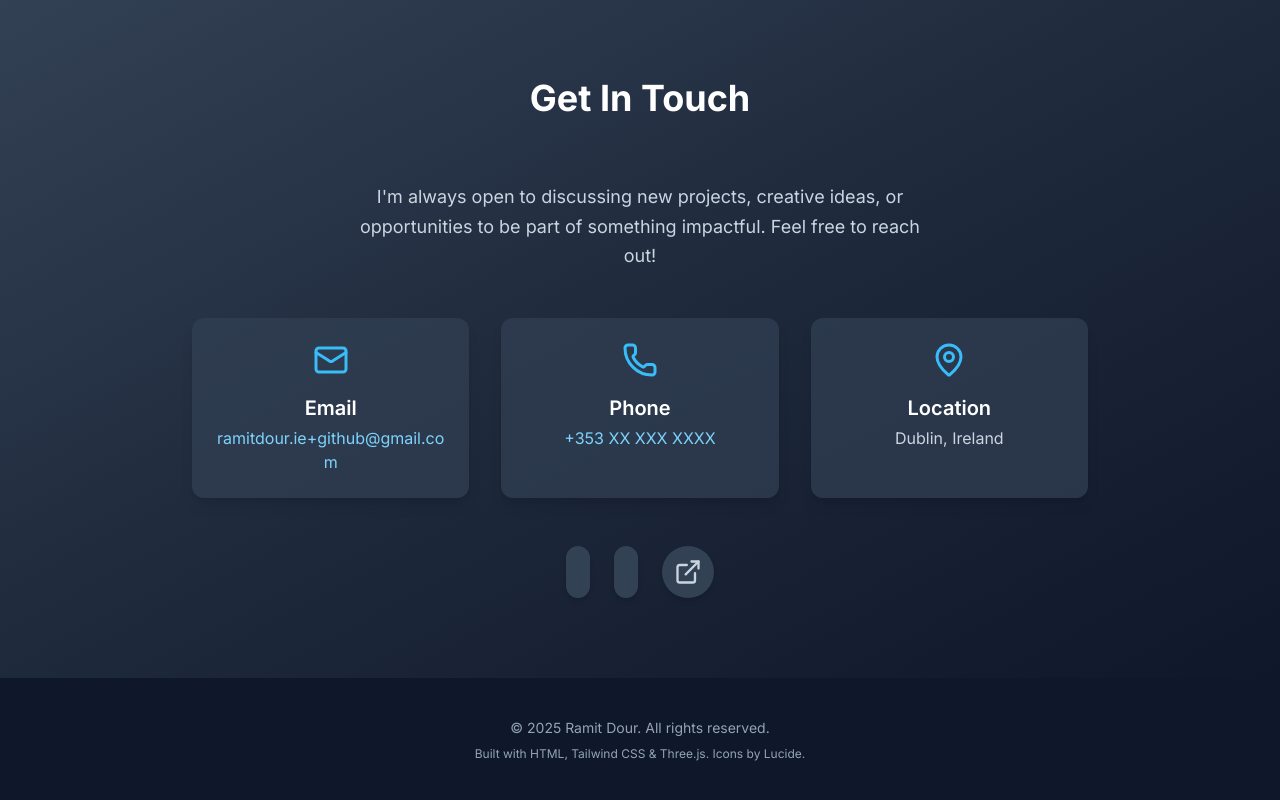
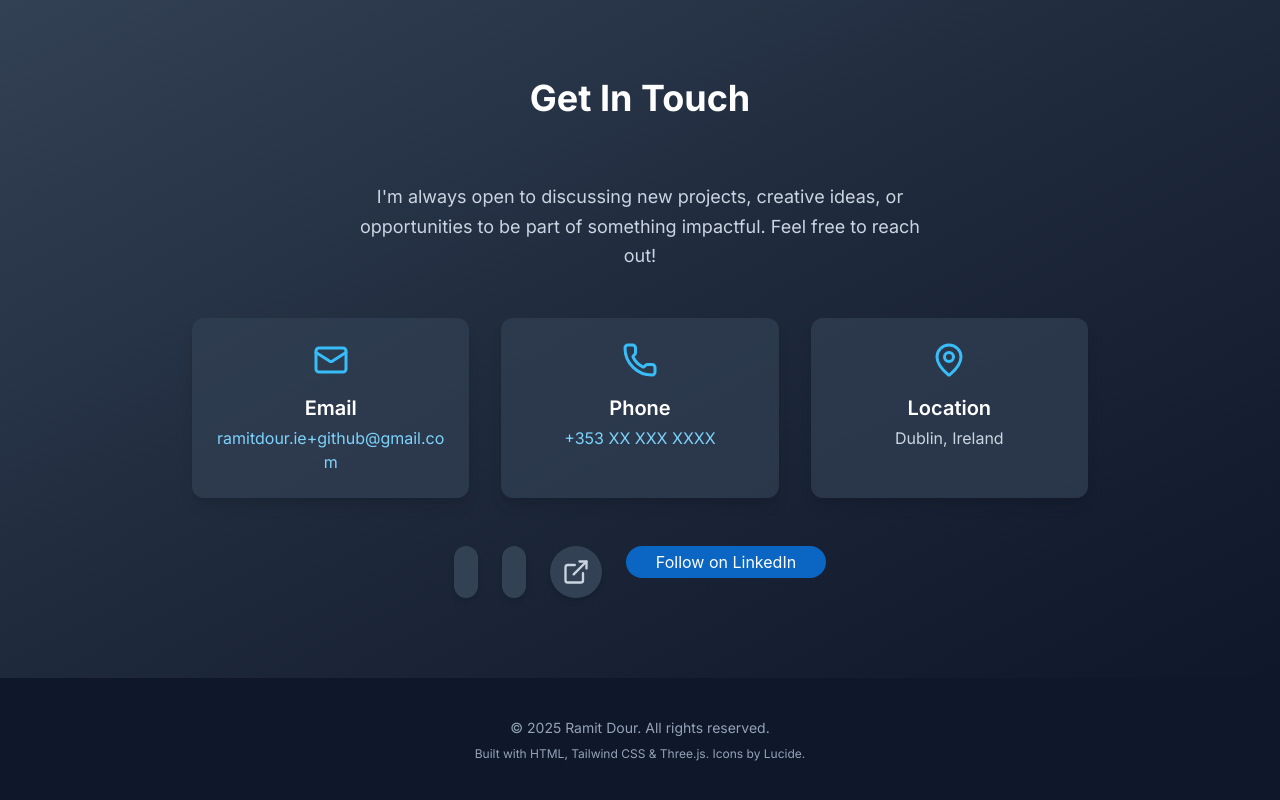
Before and after one commit to ramitdour/ramitdour-dot-com, a plain HTML site: page index.html in a window 1280 px wide. Shown: the part 6271-7071 px from the top of the page. Drawn offline with nearby package versions, Linux system fonts and the light colour scheme; some icons are missing.

Commit message:
Custom Linkedin Button

```diff
--- a/index.html
+++ b/index.html
@@ -128,7 +128,27 @@
         }
         .font-inter { font-family: 'Inter', sans-serif; } /* Assuming Inter is a desired font, load it if needed */
 
+
+
     </style>
+    <style>
+        .libutton {
+          display: flex;
+          flex-direction: column;
+          justify-content: center;
+          padding: 7px;
+          text-align: center;
+          outline: none;
+          text-decoration: none !important;
+          color: #ffffff !important;
+          width: 200px;
+          height: 32px;
+          border-radius: 16px;
+          background-color: #0A66C2;
+          font-family: "SF Pro Text", Helvetica, sans-serif;
+        }
+      </style>
+
      <link href="https://fonts.googleapis.com/css2?family=Inter:wght@300;400;500;600;700;800&display=swap" rel="stylesheet">
 </head>
 <body class="font-inter antialiased text-slate-800 bg-slate-50 selection:bg-sky-300 selection:text-sky-900">
@@ -661,6 +681,10 @@
                 <a href="${pi.website}" target="_blank" rel="noopener noreferrer" class="text-slate-300 hover:text-sky-300 p-3 bg-slate-700 rounded-full shadow-md hover:shadow-lg transition-all duration-300">
                     <i data-lucide="external-link" class="w-7 h-7"></i>
                 </a>
+
+
+<a class="libutton" href="https://www.linkedin.com/comm/mynetwork/discovery-see-all?usecase=PEOPLE_FOLLOWS&followMember=ramitdour" target="_blank">Follow on LinkedIn</a>
+
             `;
 
             // --- Footer ---
```
